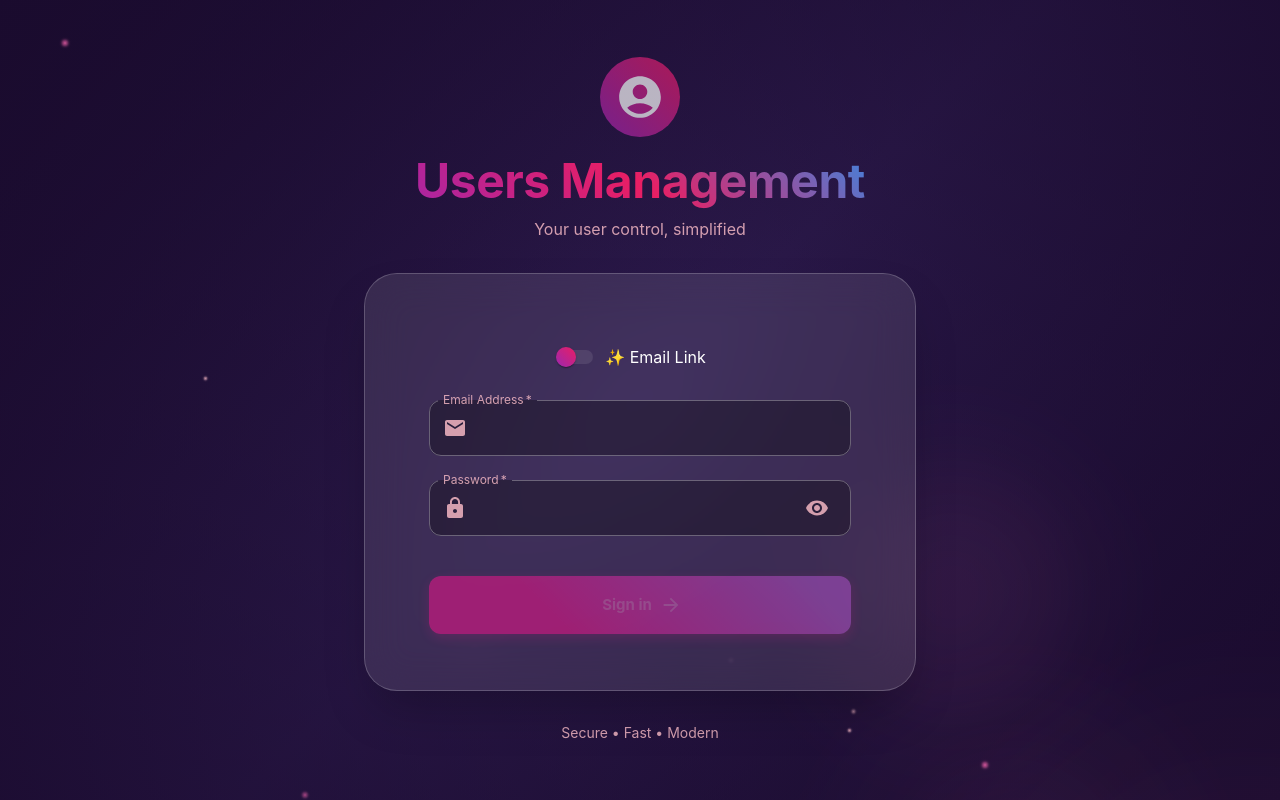
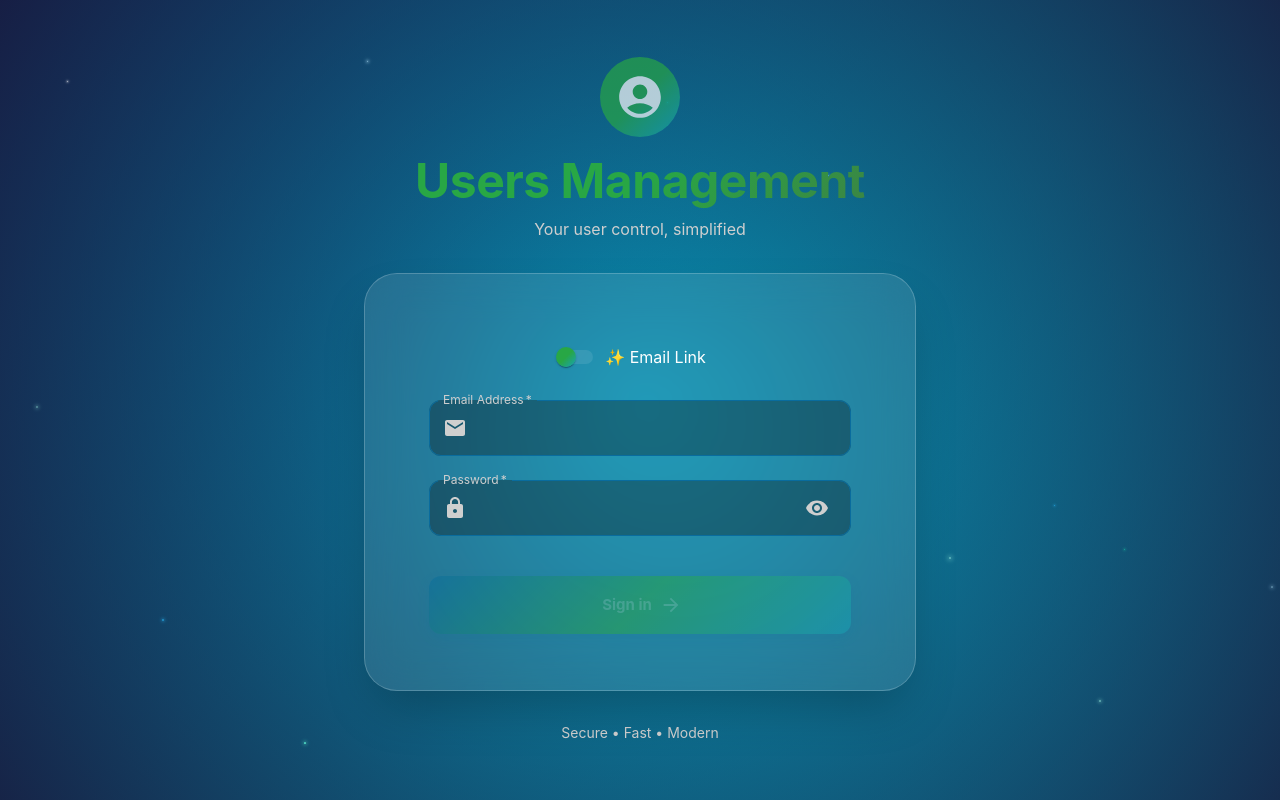
Before and after one commit to CainaZumaa/controle-users-front, a Next.js app: page / in a window 1280 px wide. Built offline with nearby package versions, Linux system fonts and the light colour scheme.

Commit message:
fix: change layout color theme

```diff
--- a/src/app/App.jsx
+++ b/src/app/App.jsx
@@ -9,24 +9,10 @@ const theme = createTheme({
   palette: {
     mode: "dark",
     primary: {
-      main: "#ff1493", // Pink suave
-      light: "#ff69b4", // Pink mais forte
-      dark: "#dc143c", // Vermelho/Pink
-      contrastText: "#ffffff", // Texto branco pra contrastar
-    },
-    secondary: {
-      main: "#ba55d3", // Roxo médio
-      light: "#dda0dd", // Roxo claro
-      dark: "#9932cc", // Roxo escuro
-      contrastText: "#ffffff", // branco
-    },
-    background: {
-      default: "#1a0b2e", // Fundo roxo escuro
-      paper: "rgba(255,255,255,0.1)", // Transparência suave pro card
-    },
-    text: {
-      primary: "#ffffff", // Texto principal branco
-      secondary: "rgba(255,192,203,0.8)", // Texto secundário com tom de rosa
+      main: "#fefefe",
+      light: "#FF3333",
+      dark: "#CC0000",
+      contrastText: "#ffffff",
     },
     error: {
       main: "#EF4444", // Erro
@@ -74,7 +60,7 @@ const theme = createTheme({
           fontWeight: 600,
           "&:hover": {
             transform: "translateY(-2px)", // flutuação no hover
-            boxShadow: "0 4px 12px rgba(255, 20, 147, 0.3)", // dark shadow
+            boxShadow: "0 4px 12px rgba(255, 0, 0, 0.3)", // dark shadow
           },
         },
         contained: {
@@ -99,30 +85,6 @@ const theme = createTheme({
           "& .MuiOutlinedInput-root": {
             borderRadius: 12,
             transition: "all 0.2s ease-in-out",
-            "&:hover": {
-              "& .MuiOutlinedInput-notchedOutline": {
-                borderColor: "#ff1493",
-              },
-            },
-            "&.Mui-focused": {
-              "& .MuiOutlinedInput-notchedOutline": {
-                borderColor: "#ff1493", // borda rosa - hover
-                borderWidth: 1,
-              },
-            },
-          },
-        },
-      },
-    },
-    MuiSwitch: {
-      styleOverrides: {
-        root: {
-          "& .MuiSwitch-thumb": {
-            // gradiente no botão do switch
-            background: "linear-gradient(45deg, #ff1493, #ba55d3)",
-          },
-          "& .MuiSwitch-track": {
-            backgroundColor: "rgba(255, 20, 147, 0.3)", // rosa suave
           },
         },
       },
--- a/src/app/home/page.jsx
+++ b/src/app/home/page.jsx
@@ -50,7 +50,7 @@ const HomePage = () => {
     <Box
       sx={{
         minHeight: "100vh",
-        background: gradients.background,
+        background: "#096c9e",
         display: "flex",
         alignItems: "center",
         justifyContent: "center",
--- a/src/app/index.css
+++ b/src/app/index.css
@@ -3,11 +3,6 @@
 @import "tailwindcss/utilities";
 
 :root {
-  --primary-gradient: linear-gradient(135deg, #ff1493 0%, #ba55d3 100%);
-  --glass-bg: rgba(26, 11, 46, 0.8);
-  --glass-border: rgba(255, 255, 255, 0.1);
-  --glass-shadow: 0 8px 32px rgba(0, 0, 0, 0.2);
-
   font-family: "Inter", "Roboto", "Helvetica", "Arial", sans-serif;
   line-height: 1.5;
   font-weight: 400;
@@ -22,12 +17,11 @@ html {
   scroll-behavior: smooth;
 }
 
-/* Estilos Base */
 body {
   margin: 0;
   min-width: 320px;
   min-height: 100vh;
-  background: var(--glass-bg);
+  background: #096c9e;
   color: #f8fafc;
   overflow-x: hidden;
 }
@@ -69,11 +63,11 @@ body {
 }
 
 .glass {
-  background: var(--glass-bg);
+  background: rgba(255, 255, 255, 0.1);
   backdrop-filter: blur(12px);
   -webkit-backdrop-filter: blur(12px);
-  border: 1px solid var(--glass-border);
-  box-shadow: var(--glass-shadow);
+  border: 1px solid rgba(255, 255, 255, 0.2);
+  box-shadow: 0 8px 32px rgba(0, 0, 0, 0.2);
 }
 
 ::-webkit-scrollbar {
@@ -86,23 +80,21 @@ body {
 }
 
 ::-webkit-scrollbar-thumb {
-  background: #ff1493;
+  background: #096c9e;
   border-radius: 4px;
 }
 
 ::-webkit-scrollbar-thumb:hover {
-  background: #ba55d3;
+  background: #0891b2;
 }
 
-/* Hover Style */
 :focus-visible {
-  outline: 2px solid #ff1493;
+  outline: 2px solid #096c9e;
   outline-offset: 2px;
 }
 
-/* Seleção Styles */
 ::selection {
-  background: #ff1493;
+  background: #096c9e;
   color: white;
 }
 
@@ -158,14 +150,9 @@ body {
   transform: translateY(-2px);
 }
 
-/* Dark Mode */
 @media (prefers-color-scheme: dark) {
   :root {
     color-scheme: dark;
-  }
-
-  body {
-    background-color: #1a0b2e;
   }
 }
 
--- a/src/components/AnimatedBackground.jsx
+++ b/src/components/AnimatedBackground.jsx
@@ -1,6 +1,6 @@
 "use client";
 
-import React, { useMemo, useCallback } from "react";
+import React, { useMemo } from "react";
 import { Box } from "@mui/material";
 import { optimizeRendering } from "../styles/theme";
 
@@ -15,7 +15,9 @@ const Star = React.memo(({ star }) => (
       height: `${star.size}px`,
       backgroundColor: star.color,
       borderRadius: "50%",
-      boxShadow: `0 0 ${star.size * 1.5}px ${star.size}px ${star.color}`,
+      boxShadow: `0 0 ${star.size * 2}px ${star.size * 0.8}px ${
+        star.glowColor
+      }`,
       animation: `fall ${star.duration}s cubic-bezier(0.4, 0, 0.2, 1) ${star.delay}s infinite`,
       opacity: star.opacity,
       ...optimizeRendering,
@@ -25,61 +27,43 @@ const Star = React.memo(({ star }) => (
 
 Star.displayName = "Star";
 
-// Componente para flashes
-const Flash = React.memo(({ flash }) => (
-  <Box
-    sx={{
-      position: "absolute",
-      left: `${flash.x}%`,
-      top: `${flash.y}%`,
-      width: `${flash.size}px`,
-      height: `${flash.size}px`,
-      background: `radial-gradient(circle,
-        hsla(330, 100%, 70%, 0.1) 0%,
-        hsla(${330 + flash.hue}, 100%, 70%, 0.05) 40%,
-        hsla(${330 + flash.hue}, 100%, 70%, 0) 70%
-      )`,
-      borderRadius: "50%",
-      animation: `pulse ${flash.duration}s ease-in-out ${flash.delay}s infinite`,
-      opacity: 0,
-      transform: "translate(-50%, -50%) translateZ(0)",
-      filter: "blur(40px)",
-      mixBlendMode: "screen",
-      ...optimizeRendering,
-    }}
-  />
-));
+const AnimatedBackground = React.memo(() => {
+  // Paleta de cores harmoniosa com o gradiente azul ODS
+  const colorPalette = {
+    stars: [
+      { color: "#ffffff", glow: "rgba(255, 255, 255, 0.6)" }, // Branco puro
+      { color: "#e8f4fd", glow: "rgba(232, 244, 253, 0.5)" }, // Azul muito claro
+      { color: "#b3e5fc", glow: "rgba(179, 229, 252, 0.6)" }, // Azul claro
+      { color: "#81d4fa", glow: "rgba(129, 212, 250, 0.5)" }, // Azul médio claro
+      { color: "#4fc3f7", glow: "rgba(79, 195, 247, 0.4)" }, // Azul vibrante
+      { color: "#29b6f6", glow: "rgba(41, 182, 246, 0.5)" }, // Azul forte
+      { color: "#03a9f4", glow: "rgba(3, 169, 244, 0.4)" }, // Azul intenso
+      { color: "#a7ffeb", glow: "rgba(167, 255, 235, 0.5)" }, // Verde água claro
+      { color: "#64ffda", glow: "rgba(100, 255, 218, 0.4)" }, // Verde água
+      { color: "#1de9b6", glow: "rgba(29, 233, 182, 0.5)" }, // Verde turquesa
+    ],
+  };
 
-Flash.displayName = "Flash";
-
-const AnimatedBackground = React.memo(() => {
-  // Configuração de estrelas
+  // Configuração de estrelas com cores melhoradas
   const stars = useMemo(() => {
-    return Array.from({ length: 15 }, (_, i) => ({
-      id: i,
-      x: Math.random() * 100,
-      y: Math.random() * 100,
-      size: Math.random() * 1.2 + 0.8,
-      duration: Math.random() * 25 + 30,
-      delay: Math.random() * 15,
-      fallSpeed: Math.random() * 0.06 + 0.04,
-      color: Math.random() > 0.5 ? "#ffc0cb" : "#ff69b4",
-      opacity: Math.random() * 0.3 + 0.5,
-    }));
-  }, []);
-
-  // Configuração de flashes
-  const flashes = useMemo(() => {
-    return Array.from({ length: 3 }, (_, i) => ({
-      id: i,
-      x: Math.random() * 100,
-      y: Math.random() * 100,
-      size: Math.random() * 400 + 300,
-      duration: Math.random() * 8 + 8,
-      delay: Math.random() * 6,
-      opacity: Math.random() * 0.15 + 0.05,
-      hue: Math.random() * 8 - 4,
-    }));
+    return Array.from({ length: 20 }, (_, i) => {
+      const colorChoice =
+        colorPalette.stars[
+          Math.floor(Math.random() * colorPalette.stars.length)
+        ];
+      return {
+        id: i,
+        x: Math.random() * 100,
+        y: Math.random() * 100,
+        size: Math.random() * 1.8 + 0.6, // Tamanhos variados
+        duration: Math.random() * 20 + 25, // Velocidades diferentes
+        delay: Math.random() * 12,
+        fallSpeed: Math.random() * 0.08 + 0.03,
+        color: colorChoice.color,
+        glowColor: colorChoice.glow,
+        opacity: Math.random() * 0.4 + 0.4, // Opacidades variadas
+      };
+    });
   }, []);
 
   return (
@@ -93,7 +77,7 @@ const AnimatedBackground = React.memo(() => {
         overflow: "hidden",
         zIndex: 0,
         background:
-          "linear-gradient(135deg, #1a0b2e 0%, #2d1b4e 50%, #1a0b2e 100%)",
+          "linear-gradient(135deg, #096c9e 0%, #0891b2 50%, #06b6d4 100%)",
         "&::before": {
           content: '""',
           position: "absolute",
@@ -107,9 +91,6 @@ const AnimatedBackground = React.memo(() => {
         },
       }}
     >
-      {flashes.map((flash) => (
-        <Flash key={`flash-${flash.id}`} flash={flash} />
-      ))}
       {stars.map((star) => (
         <Star key={`star-${star.id}`} star={star} />
       ))}
@@ -121,38 +102,34 @@ const AnimatedBackground = React.memo(() => {
               translateZ(0);
             opacity: 0;
           }
-          10% {
-            opacity: var(--star-opacity, 0.7);
+          15% {
+            opacity: var(--star-opacity, 0.8);
           }
-          90% {
-            opacity: var(--star-opacity, 0.7);
+          85% {
+            opacity: var(--star-opacity, 0.8);
           }
           100% {
             transform: translateY(100vh)
-              translateX(calc(var(--fall-offset, 0) * 1px)) rotate(45deg)
+              translateX(calc(var(--fall-offset, 0) * 1px)) rotate(60deg)
               translateZ(0);
             opacity: 0;
           }
         }
 
-        @keyframes pulse {
-          0%,
-          100% {
-            opacity: 0;
-            transform: translate(-50%, -50%) scale(0.9) translateZ(0);
-            filter: blur(40px) brightness(1);
-          }
-          50% {
-            opacity: var(--flash-opacity, 0.15);
-            transform: translate(-50%, -50%) scale(1.05) translateZ(0);
-            filter: blur(45px) brightness(1.05);
+        @media (prefers-reduced-motion: reduce) {
+          .star {
+            animation: none;
           }
         }
 
-        @media (prefers-reduced-motion: reduce) {
-          .star,
-          .flash {
-            animation: none;
+        /* Adiciona um leve shimmer às estrelas */
+        @keyframes shimmer {
+          0%,
+          100% {
+            filter: brightness(1) saturate(1);
+          }
+          50% {
+            filter: brightness(1.2) saturate(1.1);
           }
         }
       `}</style>
--- a/src/components/SpaceLogin.jsx
+++ b/src/components/SpaceLogin.jsx
@@ -233,13 +233,13 @@ const SpaceLogin = () => {
                           backgroundColor: "rgba(0,0,0,0.3)",
                           color: colors.text.primary,
                           "& .MuiOutlinedInput-notchedOutline": {
-                            borderColor: "rgba(255,255,255,0.3)",
+                            borderColor: "#096c9e",
                           },
                           "&:hover .MuiOutlinedInput-notchedOutline": {
-                            borderColor: "rgba(255,255,255,0.5)",
+                            borderColor: "#fefefe",
                           },
                           "&.Mui-focused .MuiOutlinedInput-notchedOutline": {
-                            borderColor: colors.primary.main,
+                            borderColor: "#fefefe",
                           },
                         },
                       }}
@@ -283,14 +283,14 @@ const SpaceLogin = () => {
                               backgroundColor: "rgba(0,0,0,0.3)",
                               color: colors.text.primary,
                               "& .MuiOutlinedInput-notchedOutline": {
-                                borderColor: "rgba(255,255,255,0.3)",
+                                borderColor: "#096c9e",
                               },
                               "&:hover .MuiOutlinedInput-notchedOutline": {
-                                borderColor: "rgba(255,255,255,0.5)",
+                                borderColor: "#fefefe",
                               },
                               "&.Mui-focused .MuiOutlinedInput-notchedOutline":
                                 {
-                                  borderColor: colors.primary.main,
+                                  borderColor: "#fefefe",
                                 },
                             },
                           }}
@@ -352,11 +352,11 @@ const SpaceLogin = () => {
                         severity="info"
                         sx={{
                           mt: 3,
-                          backgroundColor: "rgba(156,39,176,0.2)",
-                          border: "1px solid rgba(156,39,176,0.3)",
-                          color: colors.text.primary,
+                          backgroundColor: "rgba(9, 108, 158, 0.2)",
+                          border: "1px solid rgba(9, 108, 158, 0.7)",
+                          color: "#fefefe",
                           "& .MuiAlert-icon": {
-                            color: colors.primary.main,
+                            color: "#17a2b8",
                           },
                         }}
                       >
--- a/src/styles/theme.js
+++ b/src/styles/theme.js
@@ -1,23 +1,19 @@
 export const colors = {
   primary: {
-    main: "#ff1493",
-    light: "#ff69b4",
-    dark: "#dc143c",
+    main: "#096c9e",
+    light: "#0891b2",
+    dark: "#075985",
     contrastText: "#ffffff",
   },
   secondary: {
-    main: "#ba55d3",
-    light: "#dda0dd",
-    dark: "#9932cc",
+    main: "#28a745",
+    light: "#34d058",
+    dark: "#22863a",
     contrastText: "#ffffff",
-  },
-  background: {
-    default: "#1a0b2e",
-    paper: "rgba(255,255,255,0.1)",
   },
   text: {
     primary: "#ffffff",
-    secondary: "rgba(255,192,203,0.8)",
+    secondary: "#cfcfcf",
   },
   error: {
     main: "#EF4444",
@@ -32,15 +28,14 @@ export const colors = {
 };
 
 export const gradients = {
-  primary: "linear-gradient(45deg, #ff1493 30%, #ba55d3 90%)",
-  secondary: "linear-gradient(45deg, #9c27b0, #e91e63)",
-  background: "linear-gradient(135deg, #1a0b2e 0%, #2d1b4e 50%, #1a0b2e 100%)",
-  text: "linear-gradient(45deg, #9c27b0, #e91e63, #2196f3)",
+  primary: "linear-gradient(135deg, #096c9e 0%, #28a745 50%, #17a2b8 100%)",
+  secondary: "linear-gradient(135deg, #28a745 50%, #17a2b8 100%)",
+  text: "linear-gradient(135deg, #28a745 0%, #28a745 50%, #3f7e44 100%)",
 };
 
 export const shadows = {
   card: "0 8px 32px rgba(0, 0, 0, 0.2)",
-  button: "0 4px 12px rgba(255, 20, 147, 0.3)",
+  button: "0 4px 12px rgba(9, 108, 158, 0.3)",
   hover: "0 25px 50px -12px rgba(0,0,0,0.25)",
 };
 
```
Also changed, not shown: src/app/App.css (deleted, +0 -44 lines), 1 other file (tests, documents, lock files or other folders).
